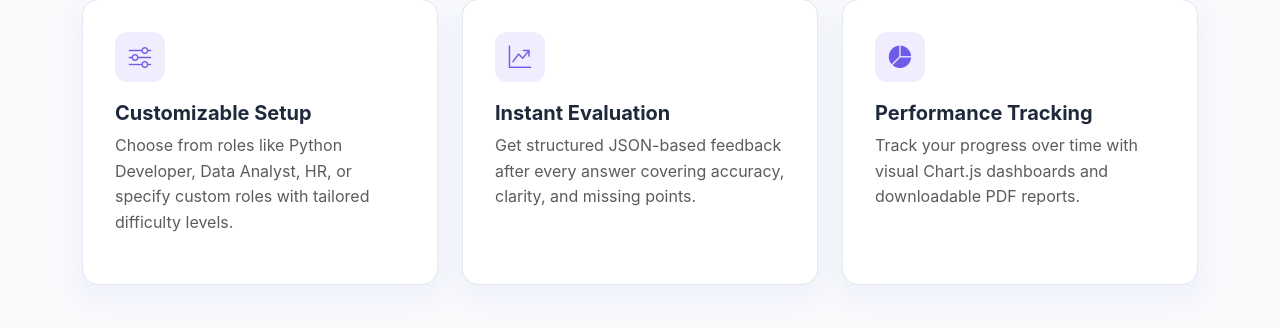
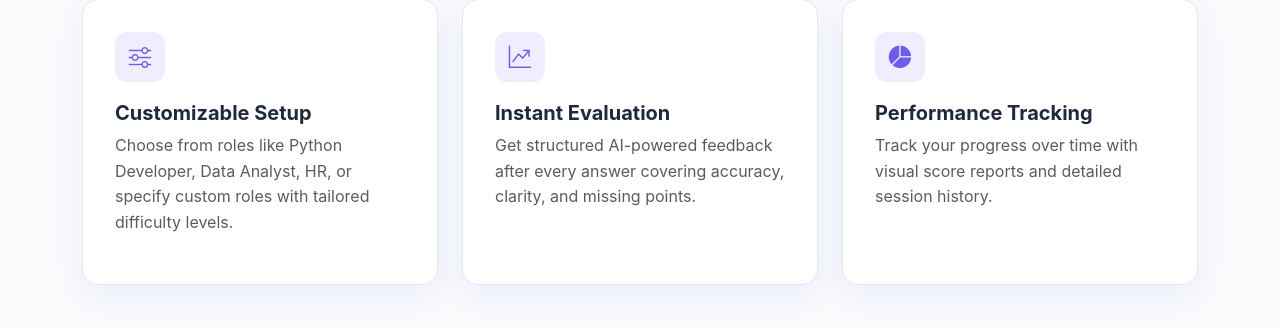
Before and after one commit to Manya060407/InterviewAce, a Flask app: page / in a window 1280 px wide. Shown: the part 693-1021 px from the top of the page. Run offline with Flask 3, Linux system fonts and the light colour scheme.

Commit message:
Updated homepage feature text

```diff
--- a/templates/index.html
+++ b/templates/index.html
@@ -84,14 +84,14 @@
                     <div class="feature-card">
                         <div class="feature-icon"><i class="bi bi-graph-up-arrow"></i></div>
                         <h5 class="fw-bold">Instant Evaluation</h5>
-                        <p class="text-muted">Get structured JSON-based feedback after every answer covering accuracy, clarity, and missing points.</p>
+                        <p class="text-muted">Get structured AI-powered feedback after every answer covering accuracy, clarity, and missing points.</p>
                     </div>
                 </div>
                 <div class="col-md-4">
                     <div class="feature-card">
                         <div class="feature-icon"><i class="bi bi-pie-chart-fill"></i></div>
                         <h5 class="fw-bold">Performance Tracking</h5>
-                        <p class="text-muted">Track your progress over time with visual Chart.js dashboards and downloadable PDF reports.</p>
+                        <p class="text-muted">Track your progress over time with visual score reports and detailed session history.</p>
                     </div>
                 </div>
             </div>
```
